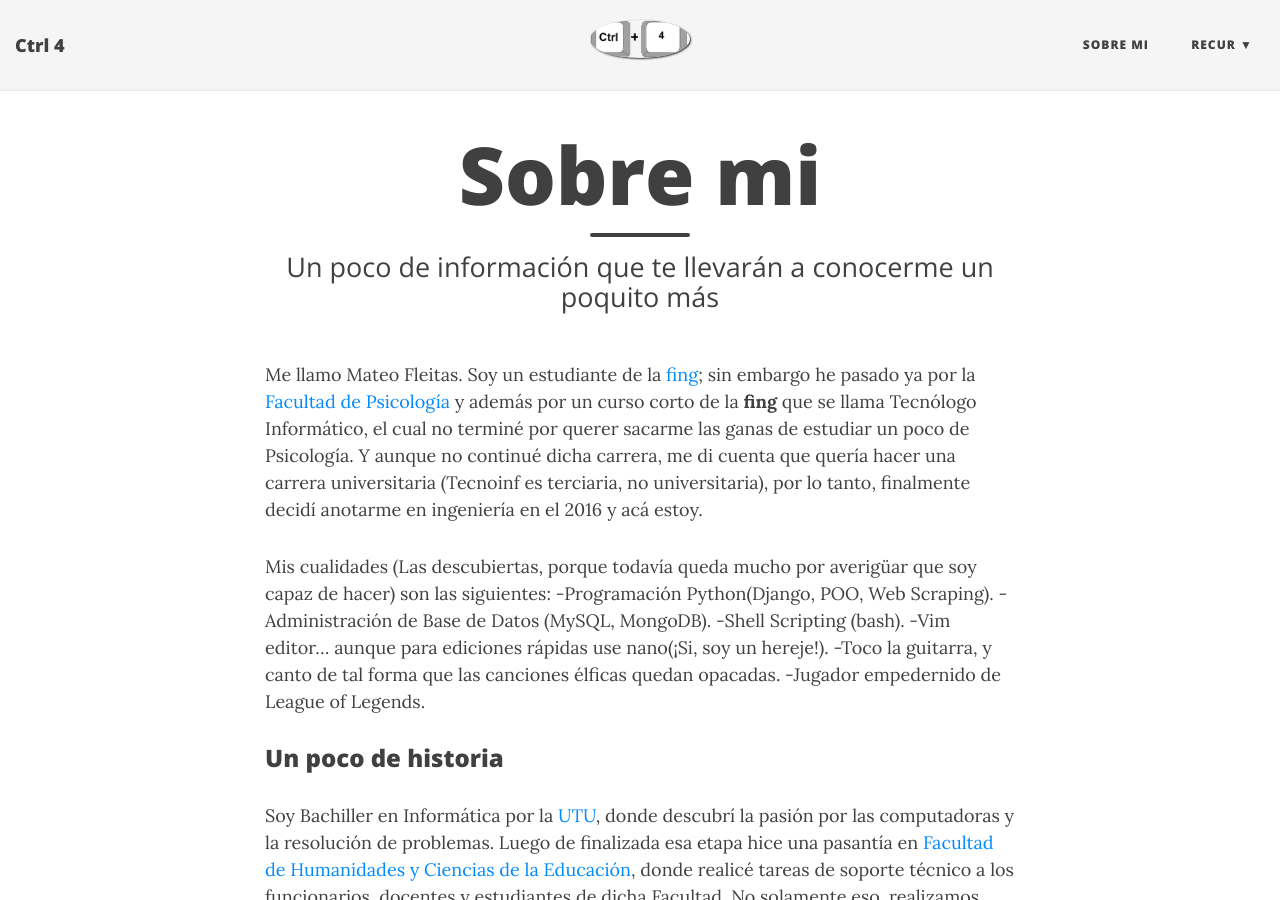
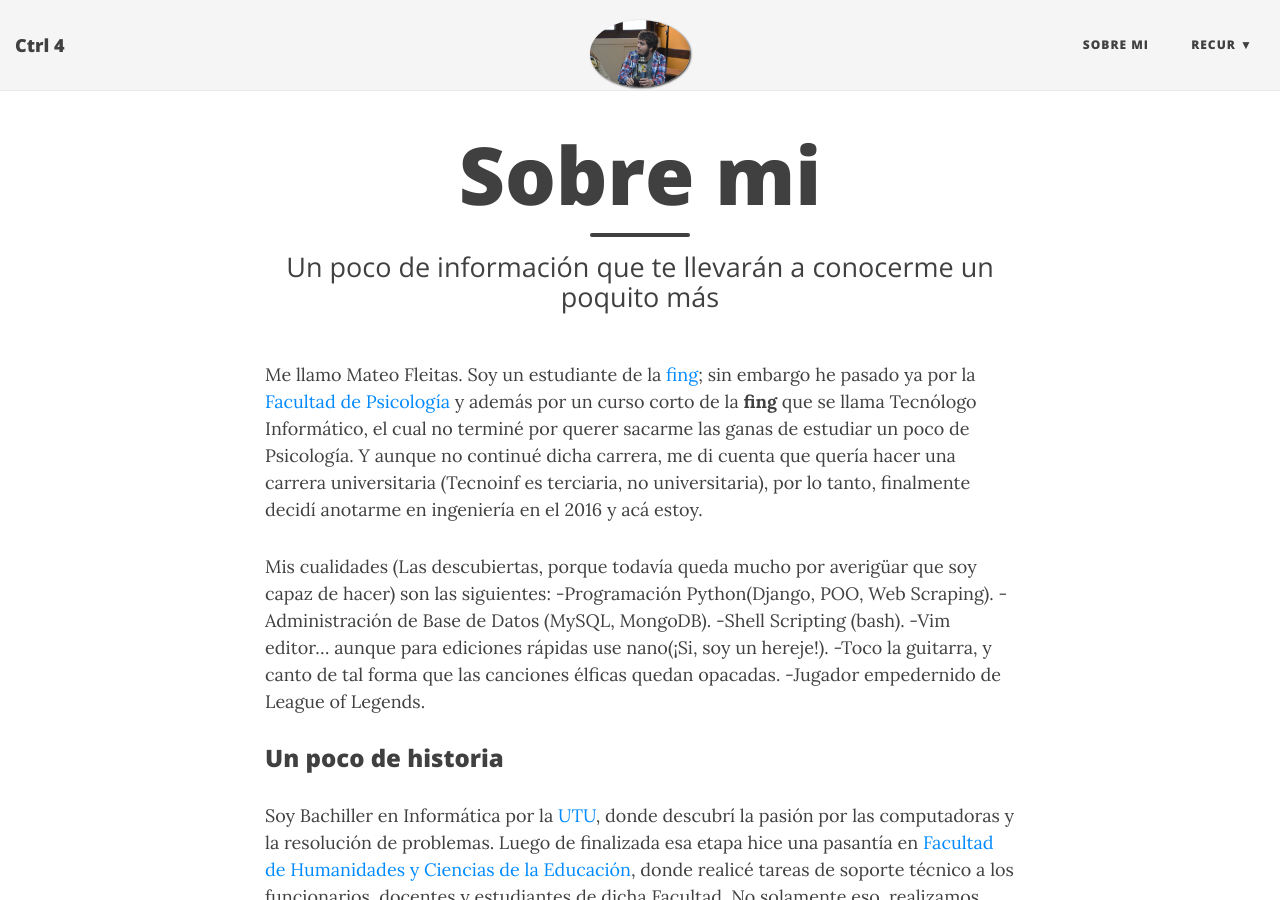
Before and after one commit to Ctrl4/ctrl4.github.io, a Jekyll site: the page built from aboutme.md, in a window 1280 px wide and 900 px high. Built offline with Jekyll 4.4.1, drawn with Linux system fonts in a browser that asks for light colours; nearby versions of some CDN libraries.

Commit message:
Foto de perfil agregada

```diff
--- a/aboutme.md
+++ b/aboutme.md
@@ -2,6 +2,7 @@
 layout: page
 title: Sobre mi
 subtitle: Un poco de información que te llevarán a conocerme un poquito más
+image: /img/mateo_f.jpg
 ---
 
 Me llamo Mateo Fleitas. Soy un estudiante de la [fing](https://www.fing.edu.uy); sin embargo he pasado ya por la [Facultad de Psicología](https://www.psico.edu.uy)
```
Also changed, not shown: img/mateo_f.jpg (added).
